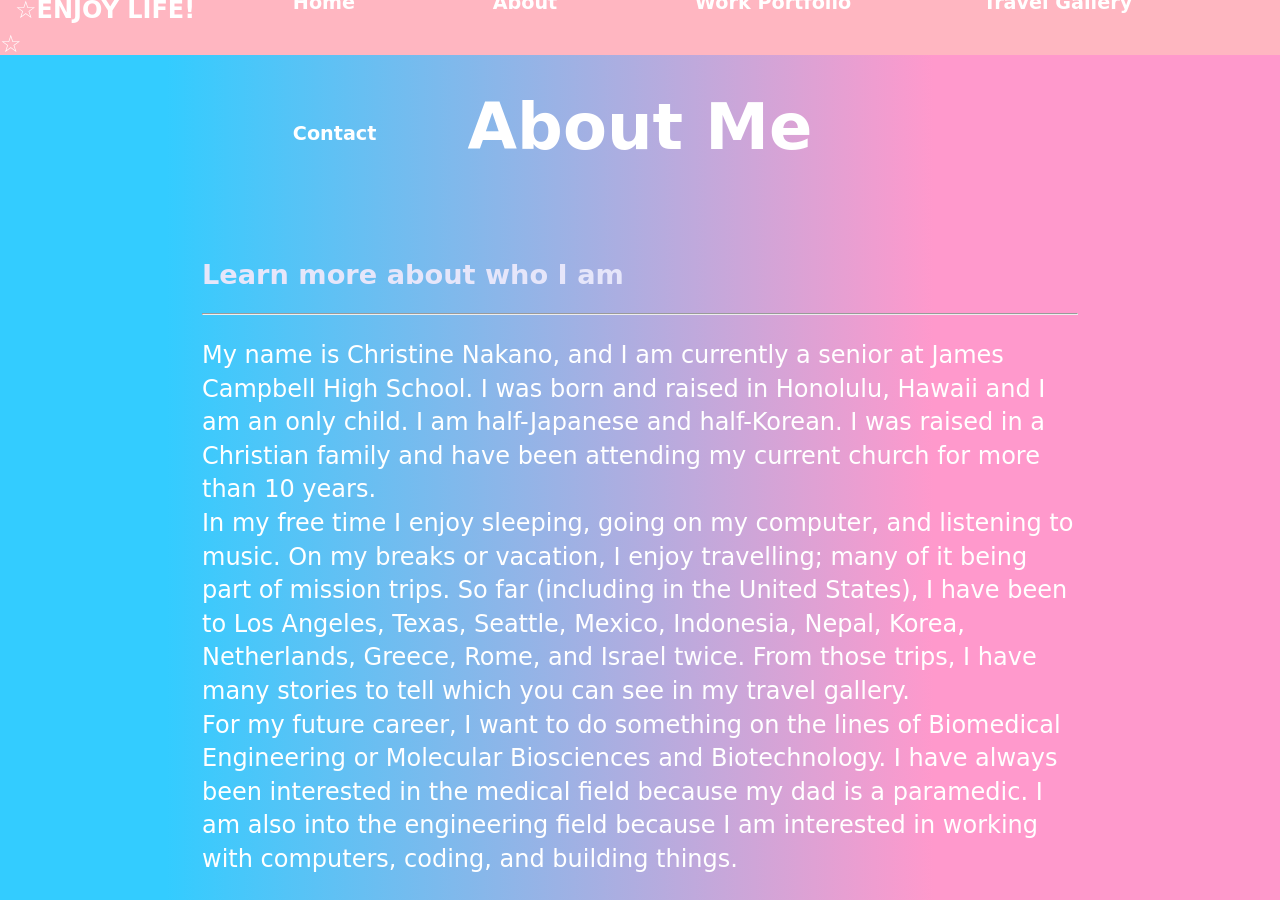
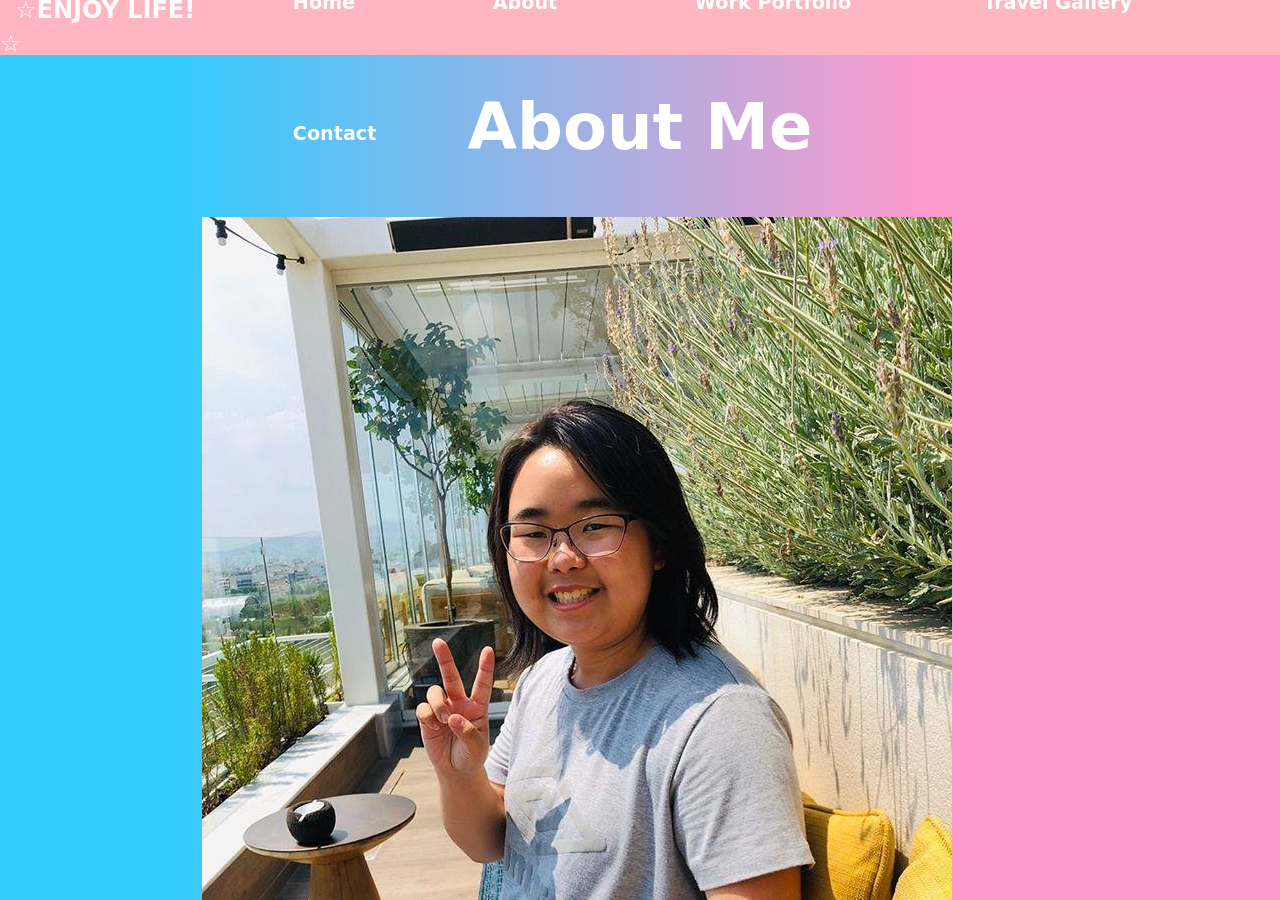
Before and after one commit to CNakano7/CNakano7.github.io, a Jekyll site: the page About/index.html, which Jekyll copies as it is, in a window 1280 px wide and 900 px high. Built offline with Jekyll 4.4.1, drawn with Linux system fonts in a browser that asks for light colours.

Commit message:
Update index.html

```diff
--- a/About/index.html
+++ b/About/index.html
@@ -60,7 +60,7 @@
 
 <div class="row">
   <div class="column left;">
-   <img src=>
+   <img src=/IMG_20190620_145746_288.jpg>
   </div>
 
    <div class="column right;">
```
